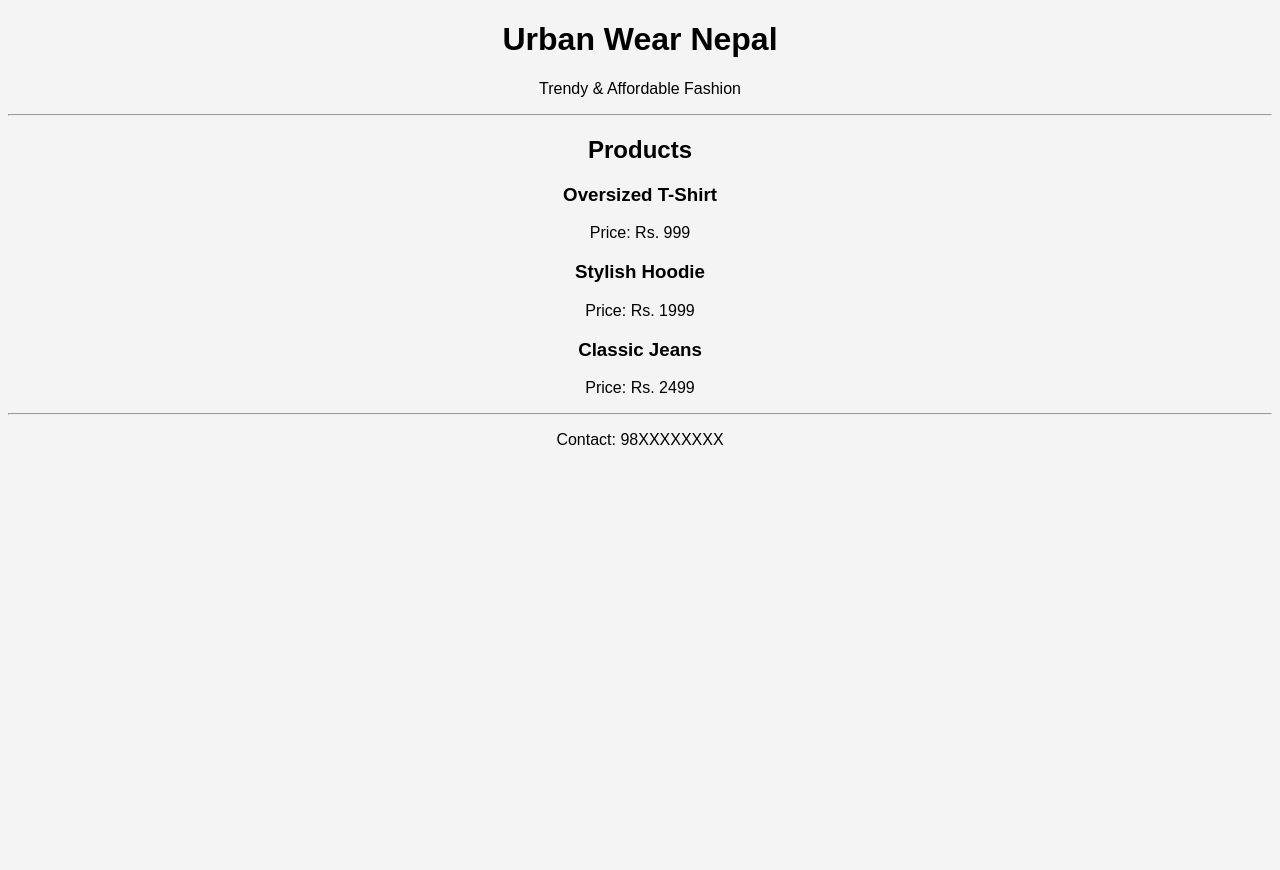
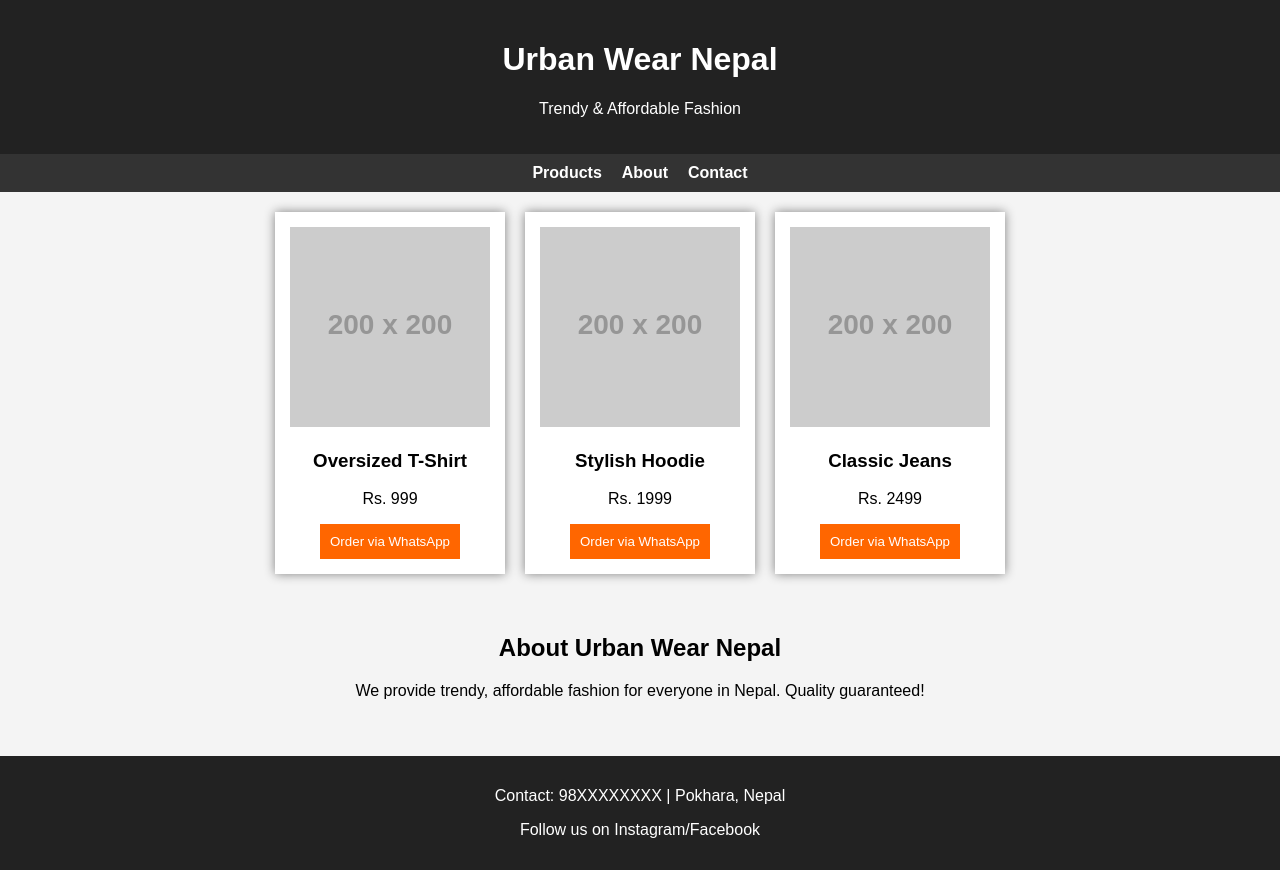
Before and after one commit to xettri2233-spec/pushpa-xettri, a plain HTML site: page index.html in a window 1280 px wide. Before the commit the page ends 800 px from the top, so only its background shows below. Drawn offline with Linux system fonts and the light colour scheme; placeholder pictures from the web are drawn by us.

Commit message:
Improved website with layout, images, buttons

```diff
--- a/index.html
+++ b/index.html
@@ -1,29 +1,64 @@
 <!DOCTYPE html>
 <html>
 <head>
-    <title>My Clothing Store</title>
+    <title>Urban Wear Nepal</title>
+    <meta name="viewport" content="width=device-width, initial-scale=1.0">
+    <style>
+        body { font-family: Arial; margin: 0; background-color: #f4f4f4; }
+        header { background: #222; color: white; padding: 20px; text-align: center; }
+        nav { display: flex; justify-content: center; gap: 20px; background: #333; padding: 10px; }
+        nav a { color: white; text-decoration: none; font-weight: bold; }
+        .products { display: flex; flex-wrap: wrap; justify-content: center; gap: 20px; padding: 20px; }
+        .card { background: white; padding: 15px; width: 200px; text-align: center; box-shadow: 0px 0px 10px gray; }
+        .card img { width: 100%; height: auto; }
+        button { background: #ff6600; color: white; padding: 10px; border: none; cursor: pointer; }
+        button:hover { background: #e65c00; }
+        footer { text-align: center; padding: 15px; background: #222; color: white; margin-top: 20px; }
+    </style>
 </head>
-<body style="font-family: Arial; text-align: center; background-color: #f4f4f4;">
+<body>
 
+<header>
     <h1>Urban Wear Nepal</h1>
     <p>Trendy & Affordable Fashion</p>
+</header>
 
-    <hr>
+<nav>
+    <a href="#products">Products</a>
+    <a href="#about">About</a>
+    <a href="#contact">Contact</a>
+</nav>
 
-    <h2>Products</h2>
+<section id="products" class="products">
+    <div class="card">
+        <img src="https://via.placeholder.com/200" alt="T-Shirt">
+        <h3>Oversized T-Shirt</h3>
+        <p>Rs. 999</p>
+        <button onclick="window.location.href='https://wa.me/97798XXXXXXXX';">Order via WhatsApp</button>
+    </div>
+    <div class="card">
+        <img src="https://via.placeholder.com/200" alt="Hoodie">
+        <h3>Stylish Hoodie</h3>
+        <p>Rs. 1999</p>
+        <button onclick="window.location.href='https://wa.me/97798XXXXXXXX';">Order via WhatsApp</button>
+    </div>
+    <div class="card">
+        <img src="https://via.placeholder.com/200" alt="Jeans">
+        <h3>Classic Jeans</h3>
+        <p>Rs. 2499</p>
+        <button onclick="window.location.href='https://wa.me/97798XXXXXXXX';">Order via WhatsApp</button>
+    </div>
+</section>
 
-    <h3>Oversized T-Shirt</h3>
-    <p>Price: Rs. 999</p>
+<section id="about" style="text-align:center; padding:20px;">
+    <h2>About Urban Wear Nepal</h2>
+    <p>We provide trendy, affordable fashion for everyone in Nepal. Quality guaranteed!</p>
+</section>
 
-    <h3>Stylish Hoodie</h3>
-    <p>Price: Rs. 1999</p>
-
-    <h3>Classic Jeans</h3>
-    <p>Price: Rs. 2499</p>
-
-    <hr>
-
-    <p>Contact: 98XXXXXXXX</p>
+<footer id="contact">
+    <p>Contact: 98XXXXXXXX | Pokhara, Nepal</p>
+    <p>Follow us on Instagram/Facebook</p>
+</footer>
 
 </body>
 </html>
```
